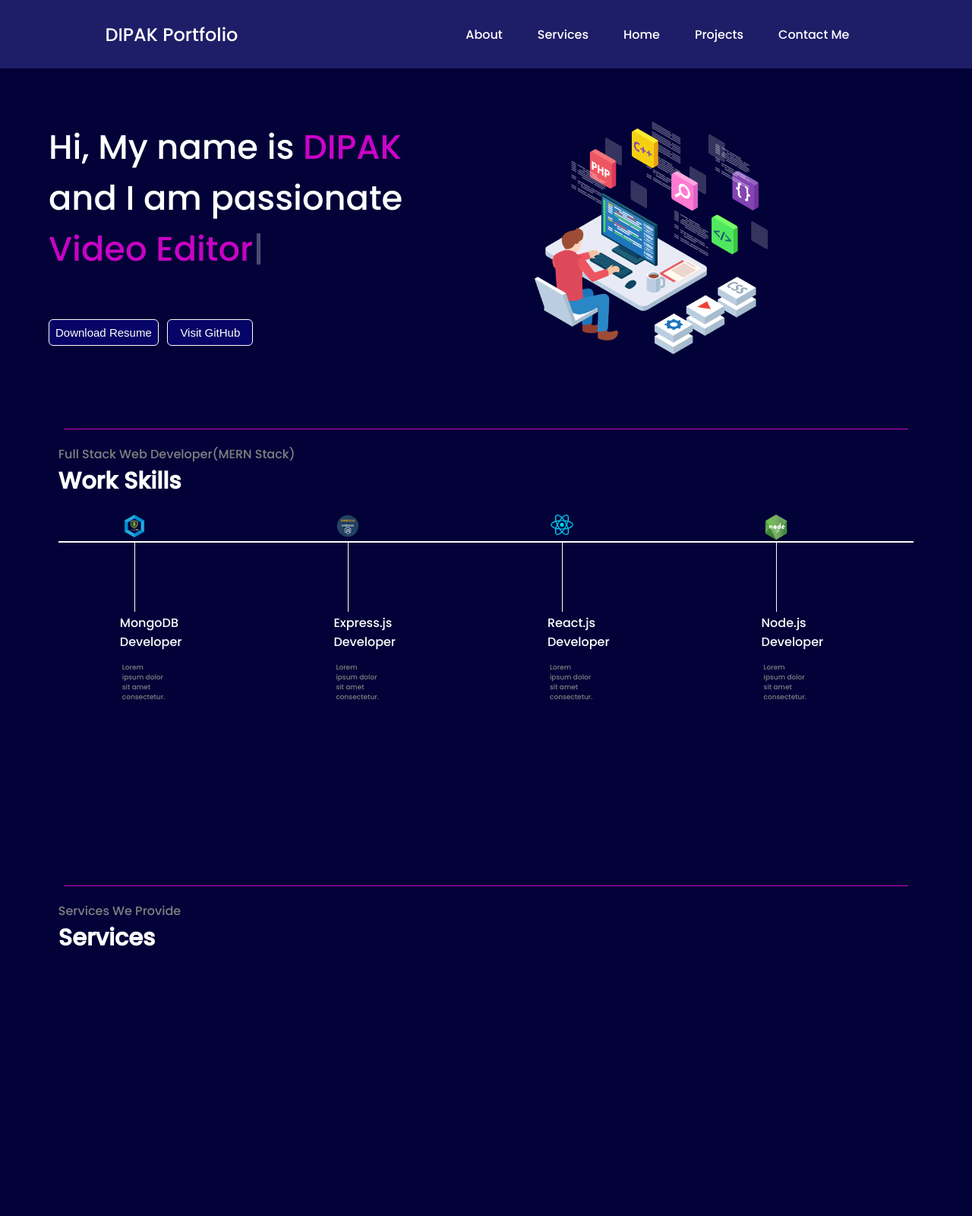
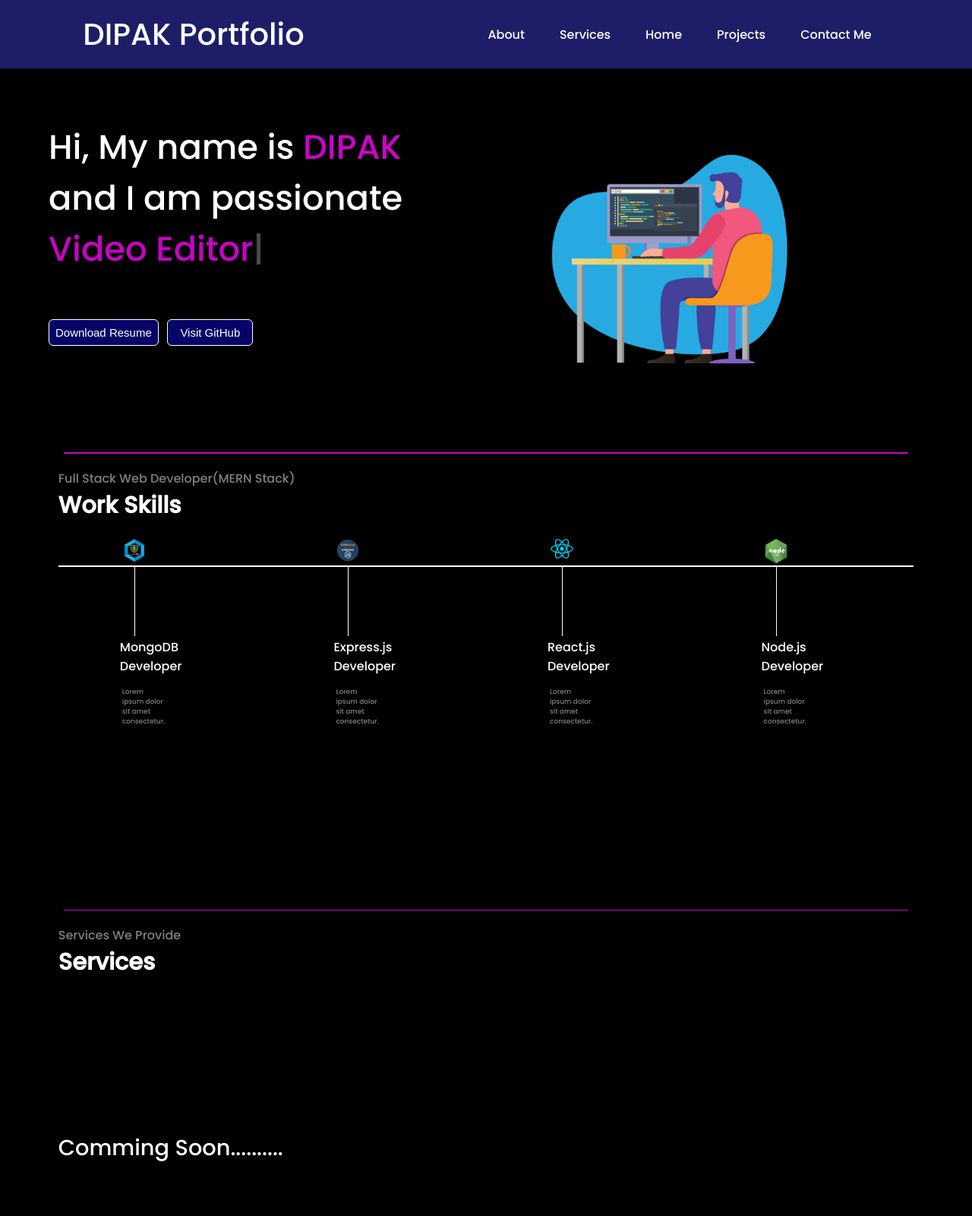
Before and after one commit to dipakmuthe/Web_Development, a plain HTML site: page index.html in a window 1280 px wide. Shown: the top 1600 px of the page at 76% size. Drawn offline with nearby package versions, Linux system fonts and the light colour scheme.

Commit message:
Update index.html

```diff
--- a/index.html
+++ b/index.html
@@ -17,7 +17,7 @@
         padding: 0;
       }
       body {
-        background-color: rgb(2, 2, 56);
+        background-color: black;
         color: white;
         font-family: "Poppins", sans-serif;
       }
@@ -52,8 +52,8 @@
       }
 
       .left {
-        font-size: 1.5rem;
-      }
+        font-size: 2.5rem;
+        }
       .section1 {
         display: flex;
         justify-content: space-around;
@@ -76,7 +76,10 @@
          font-size: 15px;
          color: white;
          cursor: pointer;
-
+      }
+      .leftsection .btn:hover {
+        color: rgb(238, 5, 234);
+        font-size: 1.03rem;
       }
       .leftsection .btn a{
          padding: 8px;
@@ -87,8 +90,12 @@
          cursor: pointer;
 
       }
+      .leftsection .btn a:hover {
+        color: rgb(211, 5, 234);
+        font-size: 1.03rem;
+      }
       .rightsection img {
-        width: 60%;
+        width: 70%;
       }
       .purple {
         color: rgb(204, 3, 200);
@@ -170,6 +177,12 @@
       .section3 h1 {
         font-size: 1.9rem;
       }
+      .section3 div{
+        margin-top: 200px;
+        align-content: center;
+        font-size: 1.8rem;
+
+      }
       .textgray1{
         color: gray;
       }
@@ -182,12 +195,14 @@
         font-size: 1.03rem;
       }
 
+
+     }
     </style>
   </head>
   <body>
     <header>
       <nav>
-        <div class="left">DIPAK Portfolio</div>
+        <div class="left"> DIPAK Portfolio</div>
         <div class="right">
           <ul>
             <li><a href="/">About</a></li>
@@ -213,7 +228,7 @@
           </div>
         </div>
         <div class="rightsection">
-          <img src="bg3.png" alt="Devloper image" />
+          <img src="bg1.png" alt="Devloper image" />
         </div>
       </section>
       <hr />
@@ -258,6 +273,7 @@
         <span class="textgray1">Services We Provide</span>
         <h1>Services</h1>
 
+        <div class="dip">Comming Soon..........</div>
       </section>
       <hr />
     </main>
```
